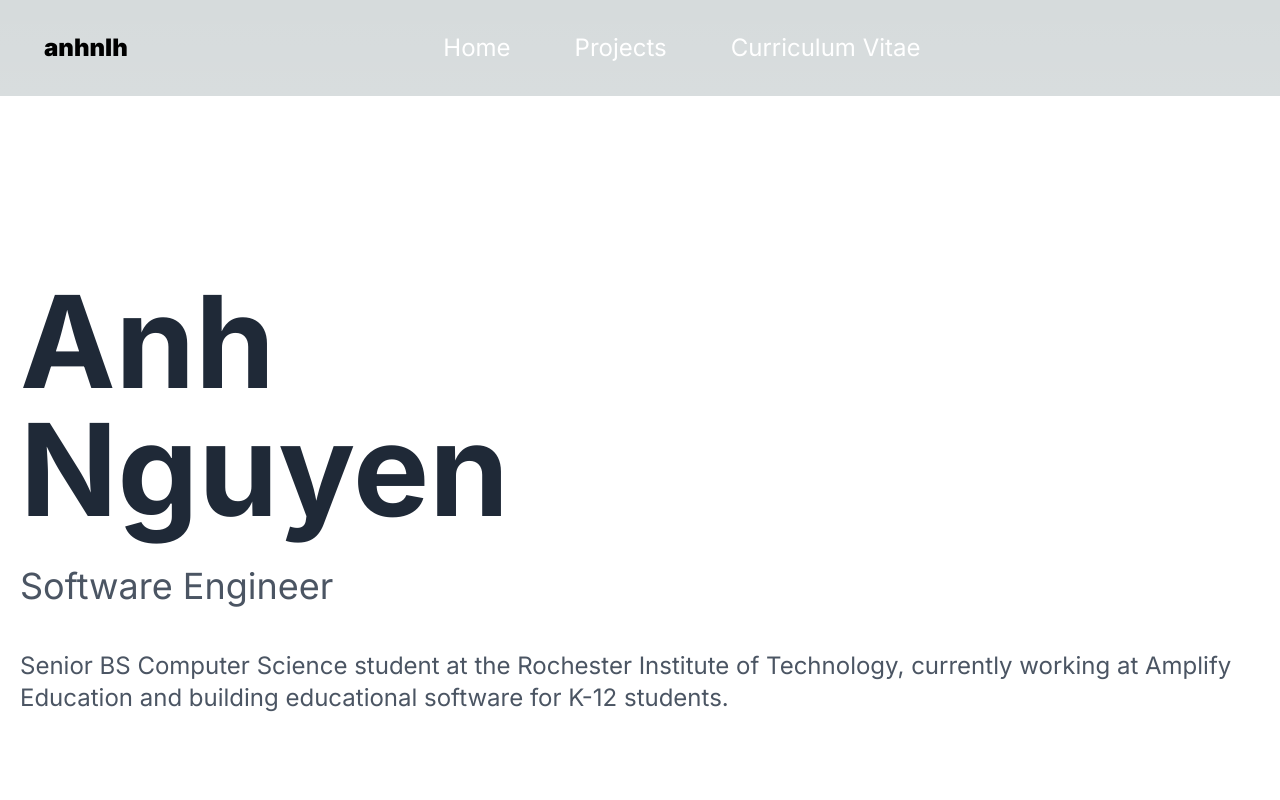
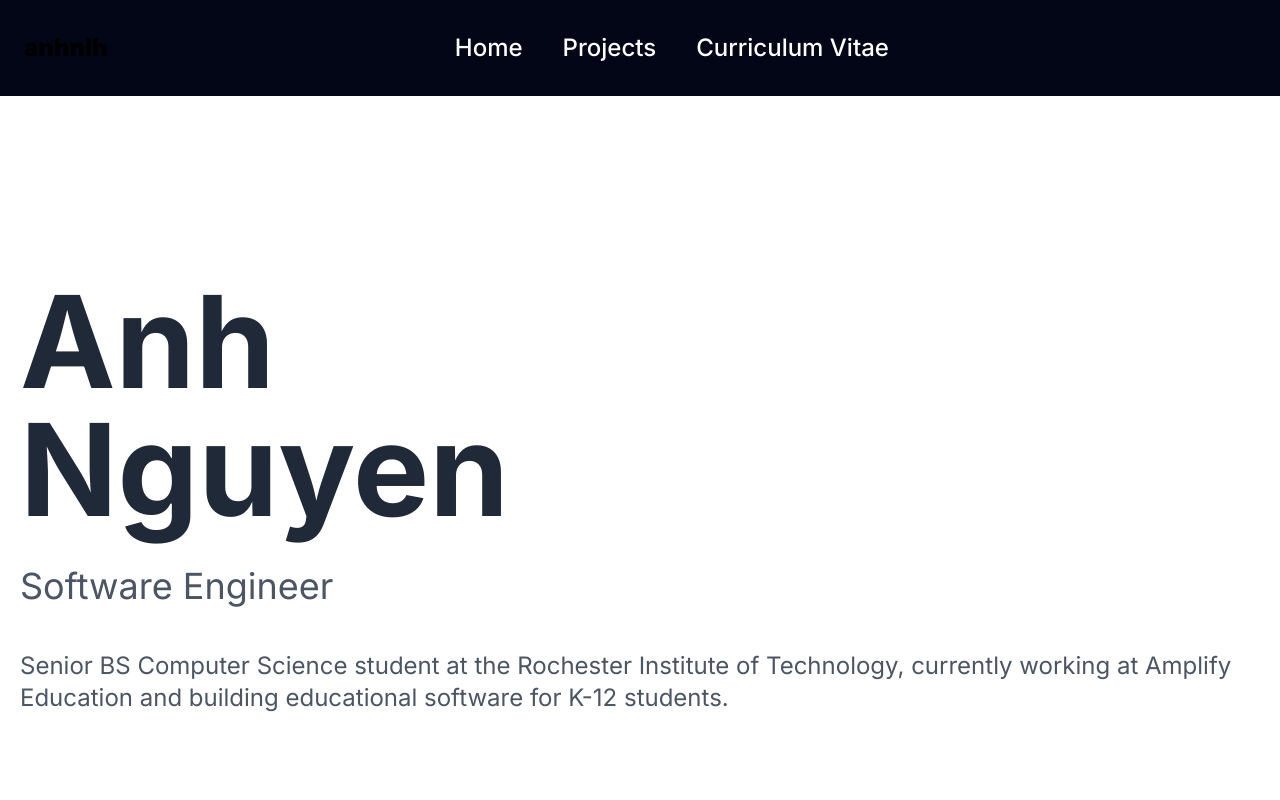
Before and after one commit to anhnlh/anhnlh.com, a Next.js app: page / in a window 1280 px wide. Shown: the top 800 px of the page. Built offline with nearby package versions, Linux system fonts and the light colour scheme.

Commit message:
added responsive hamburger

```diff
--- a/package.json
+++ b/package.json
@@ -9,6 +9,7 @@
     "lint": "next lint"
   },
   "dependencies": {
+    "@heroicons/react": "^2.1.1",
     "next": "14.1.0",
     "react": "^18",
     "react-dom": "^18"
--- a/src/app/components/navigation/navbar.js
+++ b/src/app/components/navigation/navbar.js
@@ -1,20 +1,27 @@
-import Image from "next/image";
+"use client";
 import Link from "next/link";
+import { Bars3Icon } from "@heroicons/react/24/solid";
+import React, { useState } from "react";
 
-const Navbar = () => {
+export default function Navbar() {
+  const [isOpen, setIsOpen] = useState(false);
+
+  const handleClick = () => {
+    setIsOpen(!isOpen);
+  };
+
   return (
-    <nav className="flex py-8 text-2xl">
-      <Link href="/" className="flex-none font-black ml-11">
+    <nav className="flex items-center h-24 py-8 text-2xl bg-slate-950">
+      <Link href="/" className="ml-6 font-black ">
         anhnlh
       </Link>
-      <div className="grow mr-11">
-        <ul className="justify-center hidden lg:flex">
-          <li className="mx-6">
+      <ul className="justify-center hidden font-medium grow mr-11 md:flex">
+        <li className="mx-3">
           <Link href="/" className="p-2 text-white hover:text-gray-300">
             Home
           </Link>
         </li>
-          <li className="mx-6">
+        <li className="mx-3">
           <Link
             href="/#projects"
             className="p-2 text-white hover:text-gray-300"
@@ -22,15 +29,16 @@ const Navbar = () => {
             Projects
           </Link>
         </li>
-          <li className="mx-6">
+        <li className="mx-3">
           <Link href="/cv" className="p-2 text-white hover:text-gray-300">
             Curriculum Vitae
           </Link>
         </li>
       </ul>
-      </div>
+      <Bars3Icon
+        onClick={handleClick}
+        className="ml-auto mr-6 w-14 h-14 md:hidden"
+      />
     </nav>
   );
-};
-
-export default Navbar;
+}
```
Also changed, not shown: 1 other file (tests, documents, lock files or other folders). Lines whose indentation alone changed are shown as unchanged.
